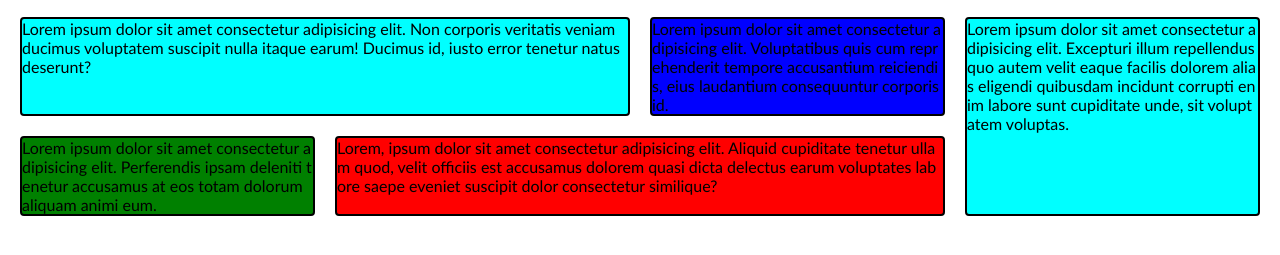
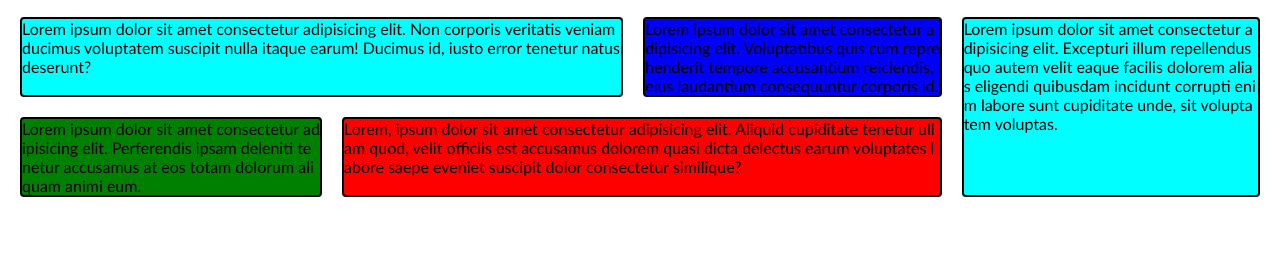
Before and after one commit to igoris12/commandLineTest, a plain HTML site: page index.html in a window 1280 px wide. Shown: the part 71-326 px from the top of the page. Drawn offline with Linux system fonts and the light colour scheme.

Commit message:
make layout using grid-areas

```diff
--- a/style.css
+++ b/style.css
@@ -11,43 +11,20 @@ body * {
     width: 100%;
     display: grid;
     gap: 20px;
-    grid-template-columns: repeat(1, 1fr);
+    grid-template-areas: "one"
+    "two"
+    "three"
+    "four"
+    "five";
     padding: 20px;
-
-}
-
-.grid-box li {
-    border: 2px solid black;
-    border-radius: 4px;
-    list-style: none;
-}
-
-.grid-box :nth-child(1) {
-    background-color: aqua;
-
-}
-
-.grid-box :nth-child(2) {
-    background-color: blue;
-}
-
-.grid-box :nth-child(3) {
-    background-color: aqua;
-
-}
-
-.grid-box :nth-child(4) {
-    background-color: green;
-}
-
-.grid-box :nth-child(5) {
-    background-color: red;
 
 }
 
 
 
-@media (min-width: 500px) {
+
+
+/* @media (min-width: 500px) {
 .grid-box {
         width: 100%;
         display: grid;
@@ -84,4 +61,48 @@ body * {
         grid-column-start: 2;
         grid-column-end: 4;
     }
+} */
+
+.grid-box li {
+    border: 2px solid black;
+    border-radius: 4px;
+    list-style: none;
 }
+
+.grid-box :nth-child(1) {
+    background-color: aqua;
+    grid-area: one;
+
+}
+
+ .grid-box :nth-child(2) {
+    background-color: blue;
+    grid-area: two;
+}
+
+.grid-box :nth-child(3) {
+    background-color: aqua;
+    grid-area: three;
+
+}
+
+.grid-box :nth-child(4) {
+    background-color: green;
+    grid-area: four;
+}
+
+.grid-box :nth-child(5) {
+    background-color: red;
+    grid-area: five;
+
+ }
+
+@media (min-width: 500px)  {
+    .grid-box {
+            grid-template-areas:
+            "one one two three"
+            "four five five three";
+
+        }
+
+}
```
